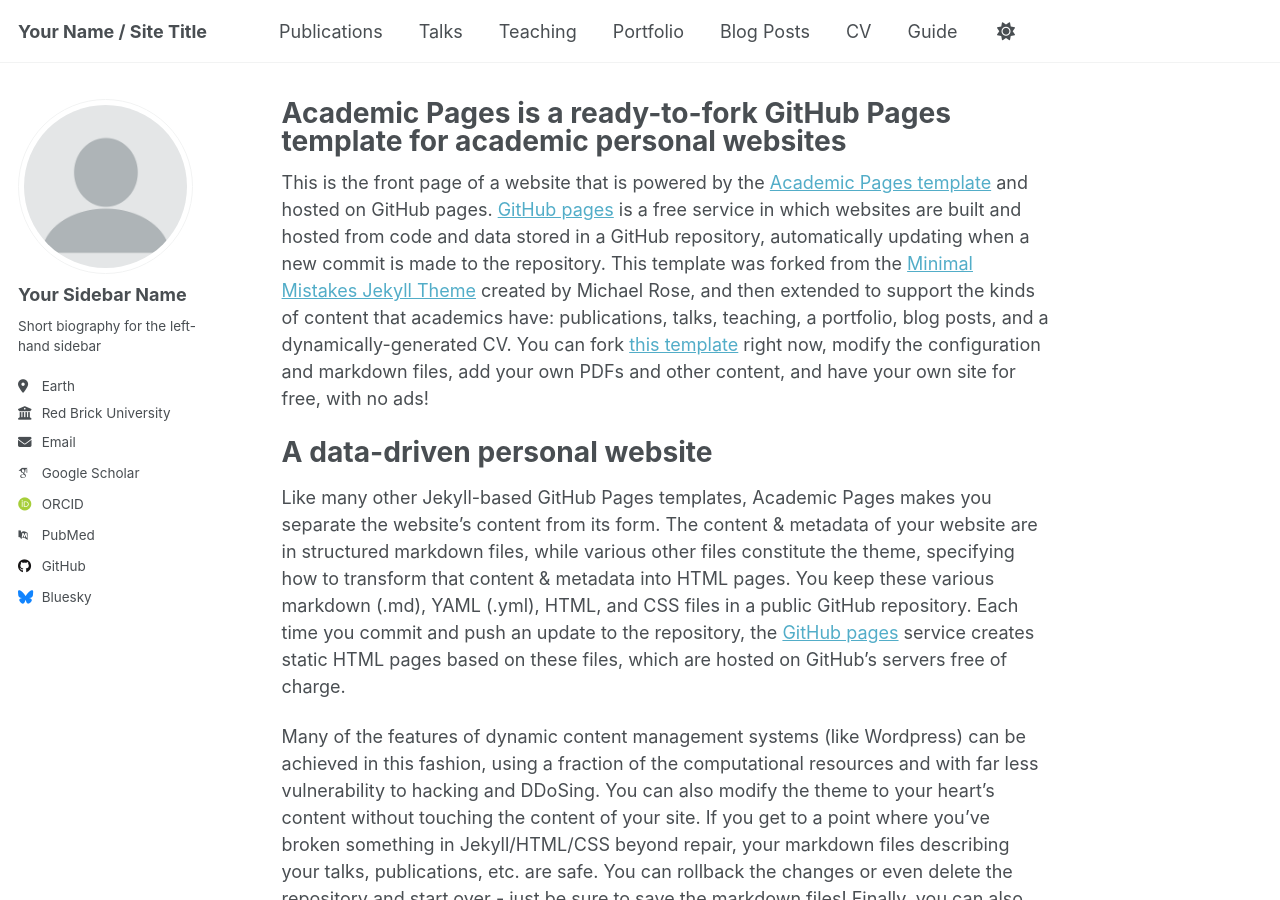
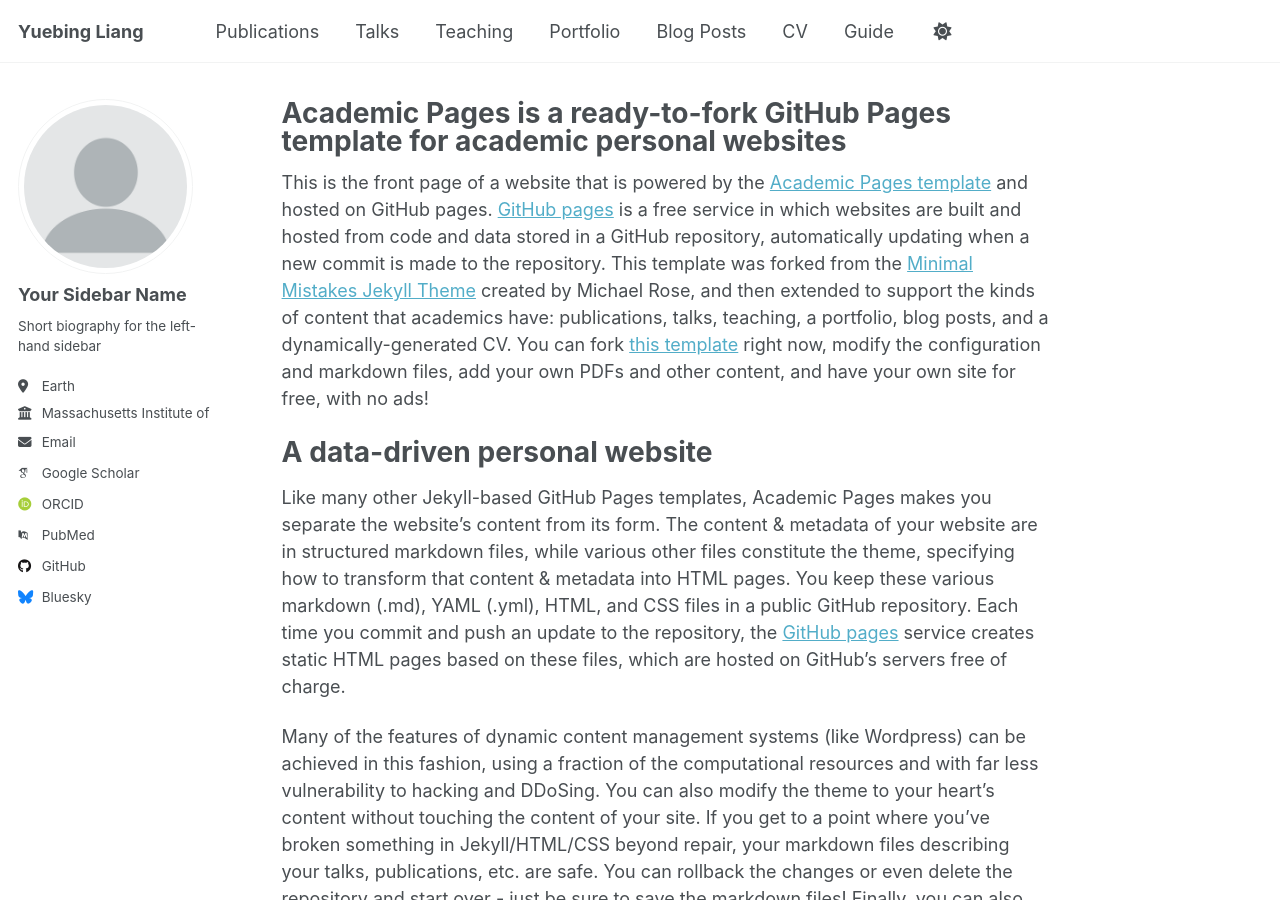
Before and after one commit to yuebingliang/yuebingliang.github.io, a Jekyll site: the page built from _pages/about.md, in a window 1280 px wide and 900 px high. Built offline with Jekyll 4.4.1, drawn with Linux system fonts in a browser that asks for light colours; some web fonts are replaced.

Commit message:
Update _config.yml

```diff
--- a/_config.yml
+++ b/_config.yml
@@ -9,10 +9,10 @@
 # Basic Site Settings
 locale                   : "en-US"
 site_theme               : "default"
-title                    : "Your Name / Site Title"
+title                    : "Yuebing Liang"
 title_separator          : "-"
 name                     : &name "Your Name"
-description              : &description "personal description"
+description              : "Personal website of Yuebing Liang"
 url                      : https://academicpages.github.io # the base hostname & protocol for your site e.g. "https://[your GitHub username].github.io"
 baseurl                  : "" # the subpath of your site, e.g. "/blog"
 repository               : "academicpages/academicpages.github.io"
@@ -27,13 +27,13 @@ author:
   pronouns         : # example: "she/her"
   bio              : "Short biography for the left-hand sidebar"
   location         : "Earth"
-  employer         : "Red Brick University"
+  employer         : "Massachusetts Institute of Technology"
   uri              : # URL
-  email            : "none@example.org"
+  email            : "ybliang@mit.edu"
 
   # Academic websites
   arxiv            : # URL - Update with the correct link to your profile
-  googlescholar    : "https://scholar.google.com/citations?user=PS_CX0AAAAAJ"
+  googlescholar    : "https://scholar.google.com/citations?user=qIWf7ZgAAAAJ&hl=zh-CN&oi=sra"
   impactstory      : # URL
   orcid            : "http://orcid.org/yourorcidurl"
   semantic         : # URL
```
